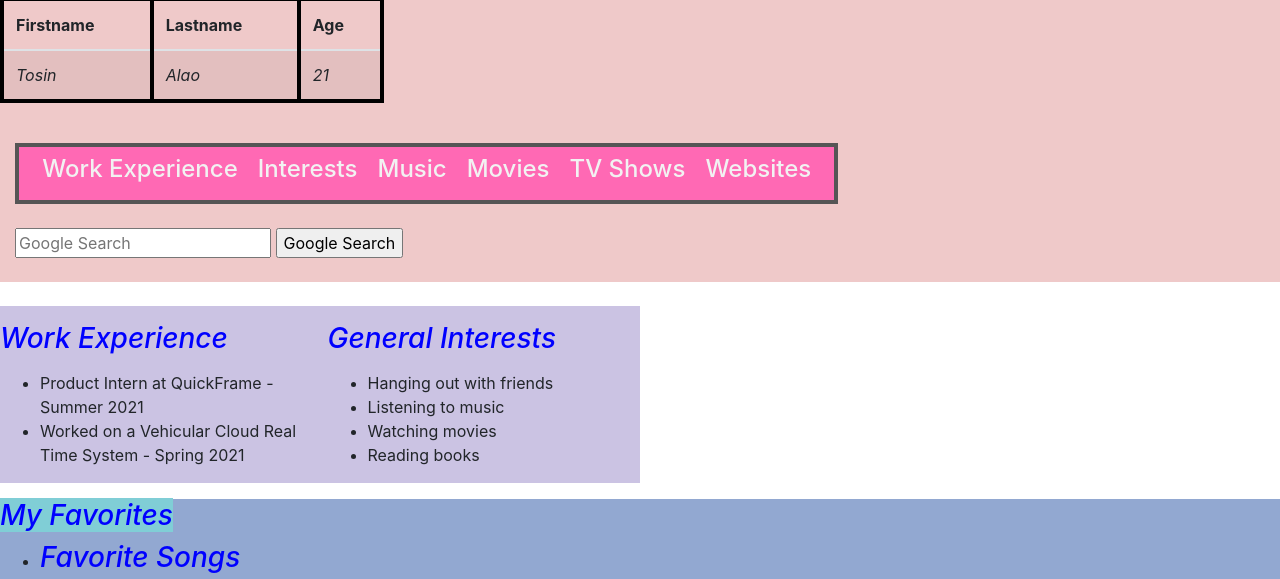
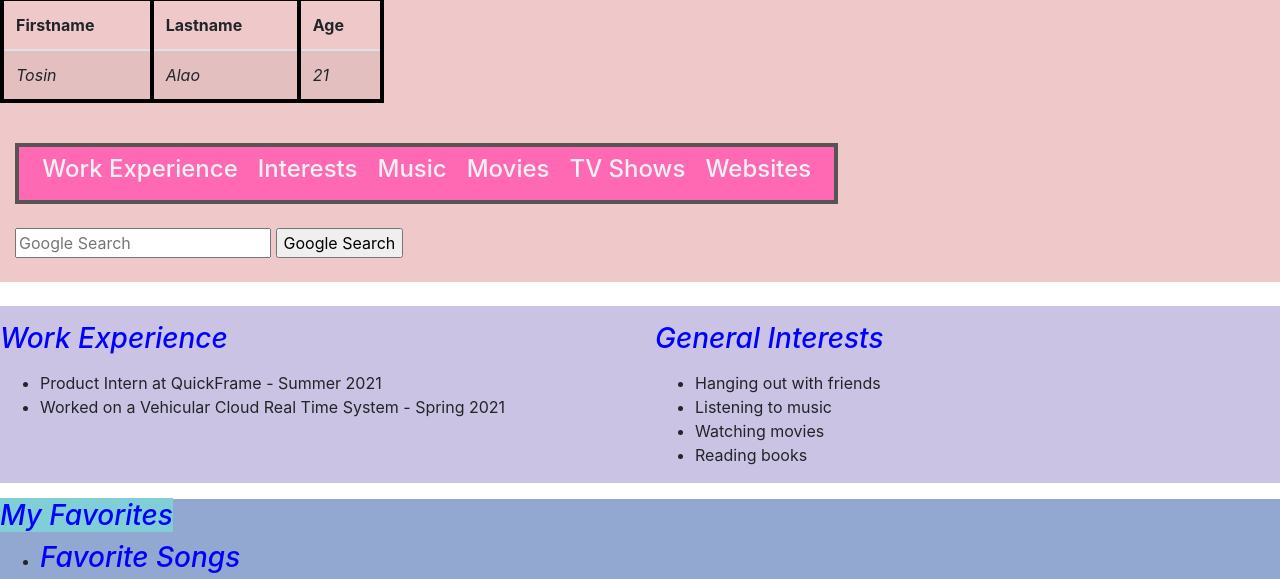
Before and after one commit to tosinalao/Profile, a plain HTML site: page profile.html in a window 1280 px wide. Shown: the part 228-807 px from the top of the page. Drawn offline with nearby package versions, Linux system fonts and the light colour scheme.

Commit message:
Update profile.html

```diff
--- a/profile.html
+++ b/profile.html
@@ -78,14 +78,14 @@
 </div>
     <br>
       <div class="row">
-    <div class="col-md-3" style="background-color:#CBC3E3;">
+    <div class="col-md-6" style="background-color:#CBC3E3;">
       <p> <a name="Work"> <h3 class="font-italic"> <span> Work Experience </span> </h3> </a> </p>
   <ul>
       <li> Product Intern at QuickFrame - Summer 2021  </li>
       <li> Worked on a Vehicular Cloud Real Time System - Spring 2021 </li>
   </ul>
       </div>
-    <div class="col-md-3" style="background-color:#CBC3E3;">
+    <div class="col-md-6" style="background-color:#CBC3E3;">
       <p> <a name="Interests"> <h3 class="font-italic"> <span> General Interests </span> </h3> </a> </p>
   <ul>
     <li> Hanging out with friends </li>
```
